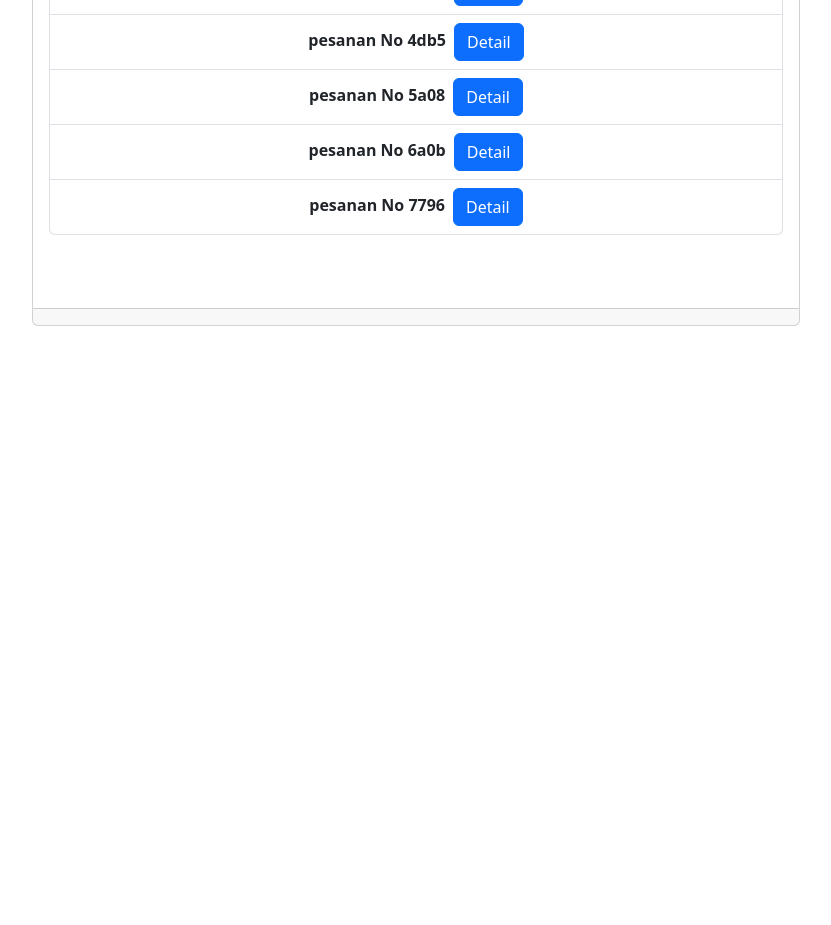
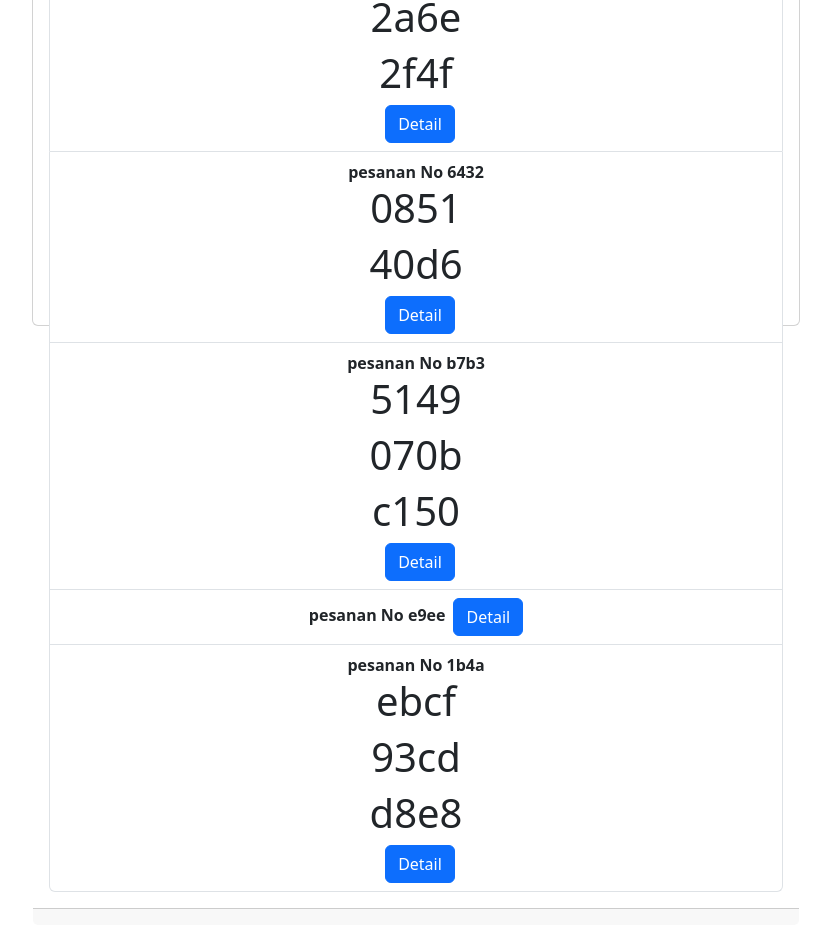
Before and after one commit to bitch-you-know/kasir, a React (Vite) app: page /riwayat in a window 1280 px wide. Shown: the part 400-1325 px from the top of the page, without its empty margins (224-1055 px from the left). Before the commit the page ends 886 px from the top, so only its background shows below. Built offline with nearby package versions, Linux system fonts and the light colour scheme; data requests are answered from the project's data file.

Commit message:
[note] otw

```diff
--- a/db.json
+++ b/db.json
@@ -186,10 +186,10 @@
   "keranjangs": [],
   "pesanans": [
     {
-      "id": "6564",
+      "id": "13d5",
       "items": [
         {
-          "id": "5b68",
+          "id": "0bb3",
           "jumlah": 1,
           "nama": "Es Jeruk",
           "total_harga": 7000,
@@ -207,7 +207,25 @@
           }
         },
         {
-          "id": "d031",
+          "id": "2a6e",
+          "jumlah": 1,
+          "nama": "Es Teh",
+          "total_harga": 5000,
+          "product": {
+            "id": "13",
+            "kode": "K-013",
+            "nama": "Es Teh",
+            "harga": 5000,
+            "is_ready": true,
+            "gambar": "es-teh.jpg",
+            "category": {
+              "id": 2,
+              "nama": "Minuman"
+            }
+          }
+        },
+        {
+          "id": "2f4f",
           "jumlah": 1,
           "nama": "Coffe Late",
           "total_harga": 15000,
@@ -227,51 +245,10 @@
       ]
     },
     {
-      "id": "1d84",
+      "id": "6432",
       "items": [
         {
-          "id": "5837",
-          "jumlah": 1,
-          "nama": "Es Teh",
-          "total_harga": 5000,
-          "product": {
-            "id": "13",
-            "kode": "K-013",
-            "nama": "Es Teh",
-            "harga": 5000,
-            "is_ready": true,
-            "gambar": "es-teh.jpg",
-            "category": {
-              "id": 2,
-              "nama": "Minuman"
-            }
-          }
-        },
-        {
-          "id": "c9d8",
-          "jumlah": 1,
-          "nama": "Es Jeruk",
-          "total_harga": 7000,
-          "product": {
-            "id": "12",
-            "kode": "K-012",
-            "nama": "Es Jeruk",
-            "harga": 7000,
-            "is_ready": true,
-            "gambar": "es-jeruk.jpg",
-            "category": {
-              "id": 2,
-              "nama": "Minuman"
-            }
-          }
-        }
-      ]
-    },
-    {
-      "id": "4db5",
-      "items": [
-        {
-          "id": "4de7",
+          "id": "0851",
           "jumlah": 1,
           "nama": "Es Jeruk",
           "total_harga": 7000,
@@ -289,48 +266,7 @@
           }
         },
         {
-          "id": "4a0d",
-          "jumlah": 1,
-          "nama": "Es Teh",
-          "total_harga": 5000,
-          "product": {
-            "id": "13",
-            "kode": "K-013",
-            "nama": "Es Teh",
-            "harga": 5000,
-            "is_ready": true,
-            "gambar": "es-teh.jpg",
-            "category": {
-              "id": 2,
-              "nama": "Minuman"
-            }
-          }
-        }
-      ]
-    },
-    {
-      "id": "5a08",
-      "items": [
-        {
-          "id": "2ae5",
-          "jumlah": 1,
-          "nama": "Pangsit 6 pcs",
-          "total_harga": 5000,
-          "product": {
-            "id": "8",
-            "kode": "K-08",
-            "nama": "Pangsit 6 pcs",
-            "harga": 5000,
-            "is_ready": true,
-            "gambar": "pangsit.jpg",
-            "category": {
-              "id": 3,
-              "nama": "Cemilan"
-            }
-          }
-        },
-        {
-          "id": "008b",
+          "id": "40d6",
           "jumlah": 1,
           "nama": "Kentang Goreng",
           "total_harga": 5000,
@@ -347,13 +283,32 @@
             }
           }
         }
-      ]
+      ],
+      "noMeja": "gg44"
     },
     {
-      "id": "6a0b",
+      "id": "b7b3",
       "items": [
         {
-          "id": "28fc",
+          "id": "5149",
+          "jumlah": 1,
+          "nama": "Coffe Late",
+          "total_harga": 15000,
+          "product": {
+            "id": "11",
+            "kode": "K-011",
+            "nama": "Coffe Late",
+            "harga": 15000,
+            "is_ready": true,
+            "gambar": "coffe-late.jpg",
+            "category": {
+              "id": 2,
+              "nama": "Minuman"
+            }
+          }
+        },
+        {
+          "id": "070b",
           "jumlah": 1,
           "nama": "Es Jeruk",
           "total_harga": 7000,
@@ -371,7 +326,7 @@
           }
         },
         {
-          "id": "1dbb",
+          "id": "c150",
           "jumlah": 1,
           "nama": "Es Teh",
           "total_harga": 5000,
@@ -388,34 +343,21 @@
             }
           }
         }
-      ]
+      ],
+      "noMeja": "h4h4h4"
     },
     {
-      "id": "7796",
+      "id": "e9ee",
+      "items": []
+    },
+    {
+      "id": "1b4a",
       "items": [
         {
-          "id": "9c74",
-          "jumlah": 1,
-          "nama": "Kentang Goreng",
-          "total_harga": 5000,
-          "product": {
-            "id": "9",
-            "kode": "K-09",
-            "nama": "Kentang Goreng",
-            "harga": 5000,
-            "is_ready": true,
-            "gambar": "kentang-goreng.jpg",
-            "category": {
-              "id": 3,
-              "nama": "Cemilan"
-            }
-          }
-        },
-        {
-          "id": "c092",
-          "jumlah": 1,
+          "id": "ebcf",
+          "jumlah": 2,
           "nama": "Es Jeruk",
-          "total_harga": 7000,
+          "total_harga": 14000,
           "product": {
             "id": "12",
             "kode": "K-012",
@@ -430,24 +372,43 @@
           }
         },
         {
-          "id": "6544",
+          "id": "93cd",
           "jumlah": 1,
-          "nama": "Nasi Goreng Telur",
-          "total_harga": 14000,
+          "nama": "Teh Hangat",
+          "total_harga": 3000,
           "product": {
-            "id": "2",
-            "kode": "K-02",
-            "nama": "Nasi Goreng Telur",
-            "harga": 14000,
+            "id": "14",
+            "kode": "K-014",
+            "nama": "Teh Hangat",
+            "harga": 3000,
             "is_ready": true,
-            "gambar": "nasi-goreng-telor.jpg",
+            "gambar": "teh-hangat.jpg",
             "category": {
-              "id": 1,
-              "nama": "Makanan"
+              "id": 2,
+              "nama": "Minuman"
+            }
+          }
+        },
+        {
+          "id": "d8e8",
+          "jumlah": 1,
+          "nama": "Pangsit 6 pcs",
+          "total_harga": 5000,
+          "product": {
+            "id": "8",
+            "kode": "K-08",
+            "nama": "Pangsit 6 pcs",
+            "harga": 5000,
+            "is_ready": true,
+            "gambar": "pangsit.jpg",
+            "category": {
+              "id": 3,
+              "nama": "Cemilan"
             }
           }
         }
-      ]
+      ],
+      "noMeja": "iopiopiop"
     }
   ]
 }
--- a/src/components/Hasil.jsx
+++ b/src/components/Hasil.jsx
@@ -34,7 +34,7 @@ const Hasil = () => {
 
         }
         try {
-            const result = await axiosinstance.post("/pesanans", { items: keranjang });
+            const result = await axiosinstance.post("/pesanans", { items: keranjang, noMeja:tableNumber });
             if (result.status === 201) {
                 console.log("Pesanan berhasil dibuat:", result);
                 deleteAllKeranjangs(); // Hapus semua item di keranjang setelah pesanan berhasil dibuat
@@ -89,9 +89,14 @@ const Hasil = () => {
                 </CardBody>
                 <CardFooter>
                     <Col>      <p>No meja</p>
-                              <input type="number"/>
+                              <input type="string"
+                               onChange={(event)=>{
+                                     setTableNumber(event.target.value)
+
+                               }}
+                              />
                             <Row><strong>Total Harga :  {formatRupiah(total)}</strong></Row>
-                            <Button variant="outline-success" onClick={postToPesanan} onChange={""}>
+                            <Button variant="outline-success" onClick={postToPesanan} >
                                 <FontAwesomeIcon icon={faShoppingCart} className="mr-2" />Bayar Sekarang
                             </Button>
                     </Col>
--- a/src/pages/RiwayatTransaksi.jsx
+++ b/src/pages/RiwayatTransaksi.jsx
@@ -40,6 +40,9 @@ const RiwayatTransaksi = () => {
                                 {pesanans.map((list) => (
                                     <ListGroupItem key={list.id}>
                                         <strong>pesanan No {list.id}</strong>
+                                          {list.items.map(item=>(
+                                            <h1>{item.id}</h1>
+                                          ))}
                                         <Button className="ms-2"> Detail</Button>
                                     </ListGroupItem>
                                 ))}
```
